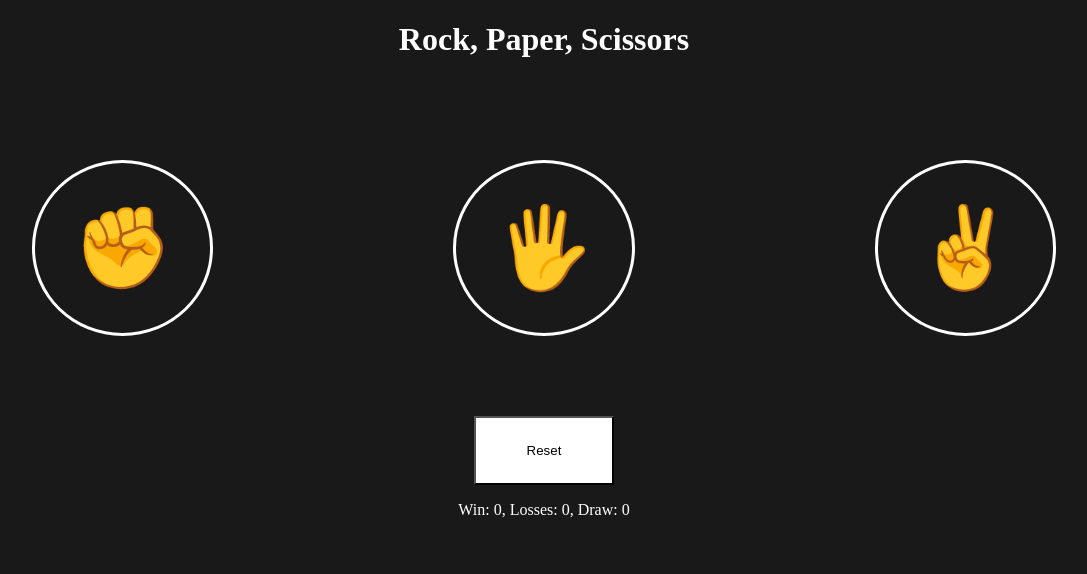
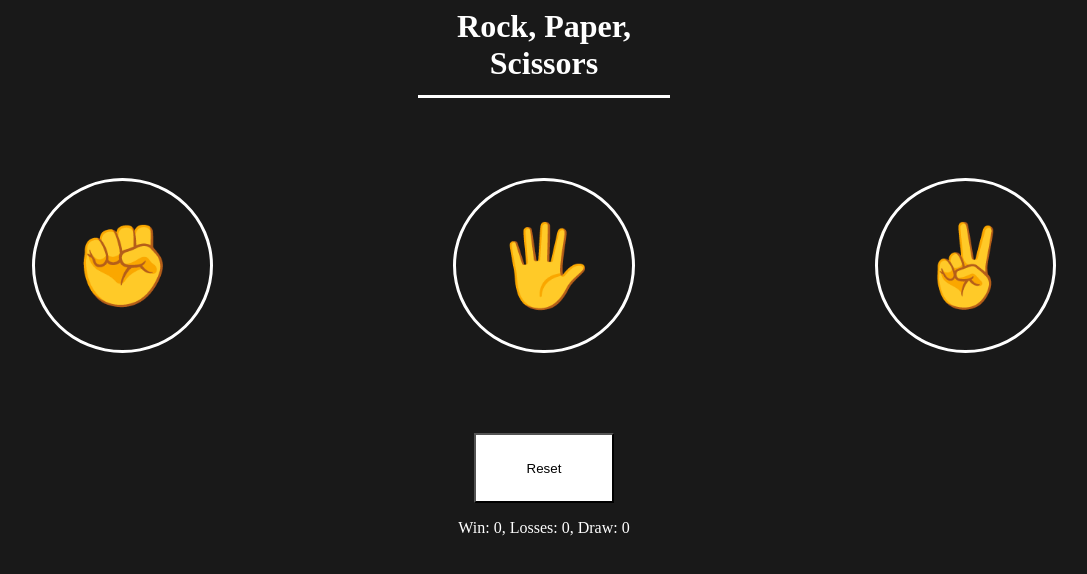
Before and after one commit to SharonSoul/Rock-Paper-Scissors, a plain HTML site: page index.html in a window 1280 px wide. Shown: the whole page, without its empty margins (96-1183 px from the left). Drawn offline with Linux system fonts and the light colour scheme.

Commit message:
Added underline to h1

```diff
--- a/style.css
+++ b/style.css
@@ -2,6 +2,14 @@ body {
     background-color: rgb(25, 25, 25);
     color: white;
     text-align: center;
+}
+
+h1 {
+    border-bottom: 1px;
+    padding-bottom: 1%;
+    border-bottom: solid;
+    border-color: white;
+    margin: 0% 40%;
 }
 
 #rock, #paper, #scissors {
```
